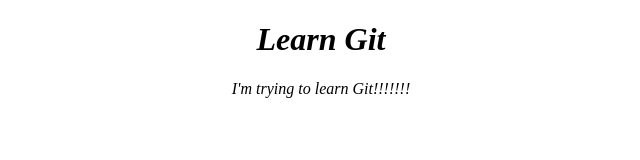
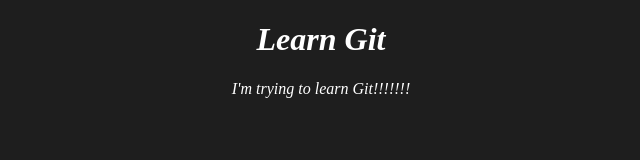
Before and after one commit to yatskiv-yurij/Learn, a plain HTML site: page index.html in a window 1280 px wide. Shown: the whole page, without its empty margins (319-959 px from the left). Drawn offline with Linux system fonts and the light colour scheme.

Commit message:
Black background

```diff
--- a/style.css
+++ b/style.css
@@ -1,4 +1,9 @@
 *, *::after, *::before{
     font-style:italic;
     text-align: center;
+    color: #fff;
 }
+
+body{
+    background-color: #1e1e1e;
+}
```
